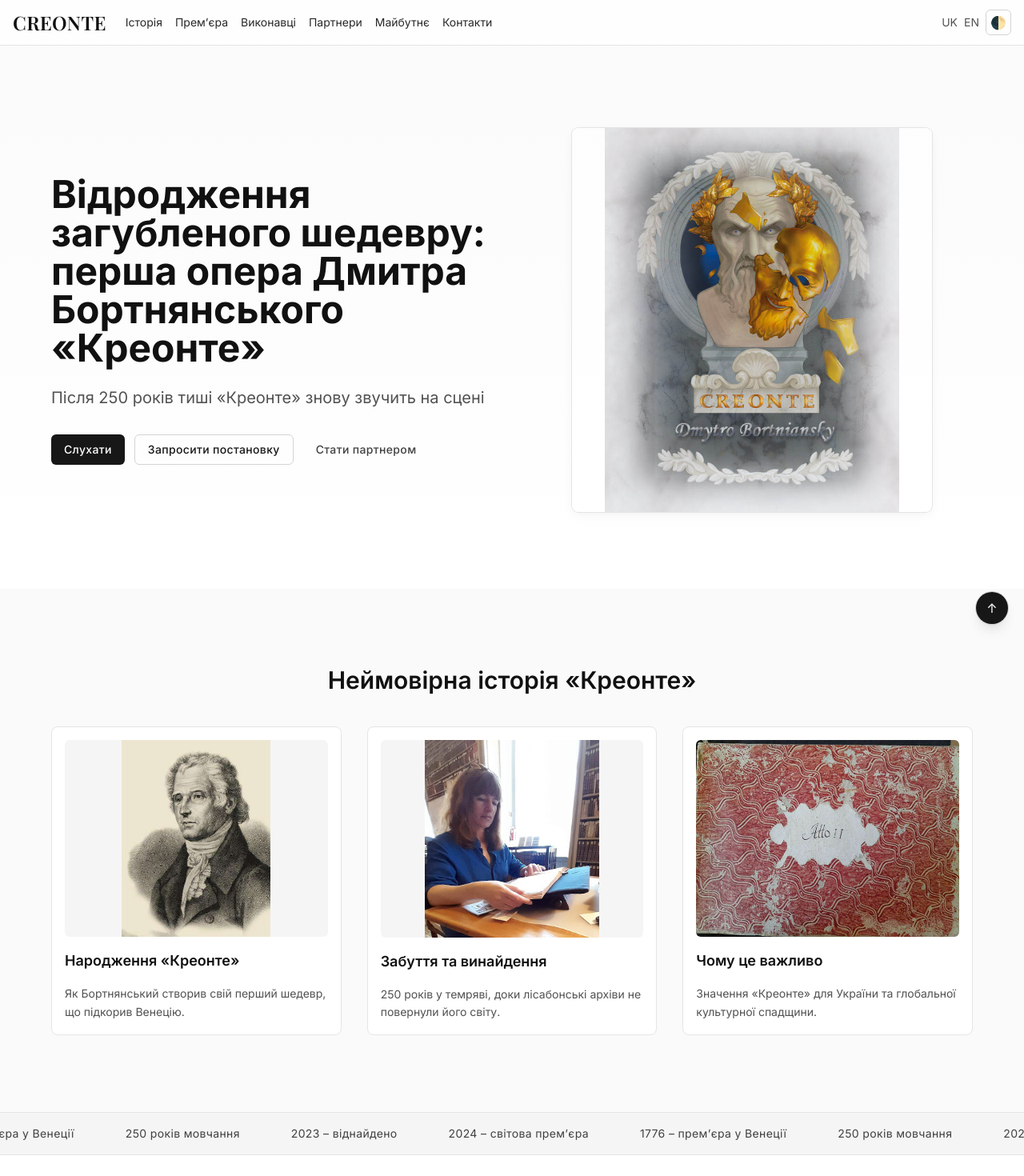
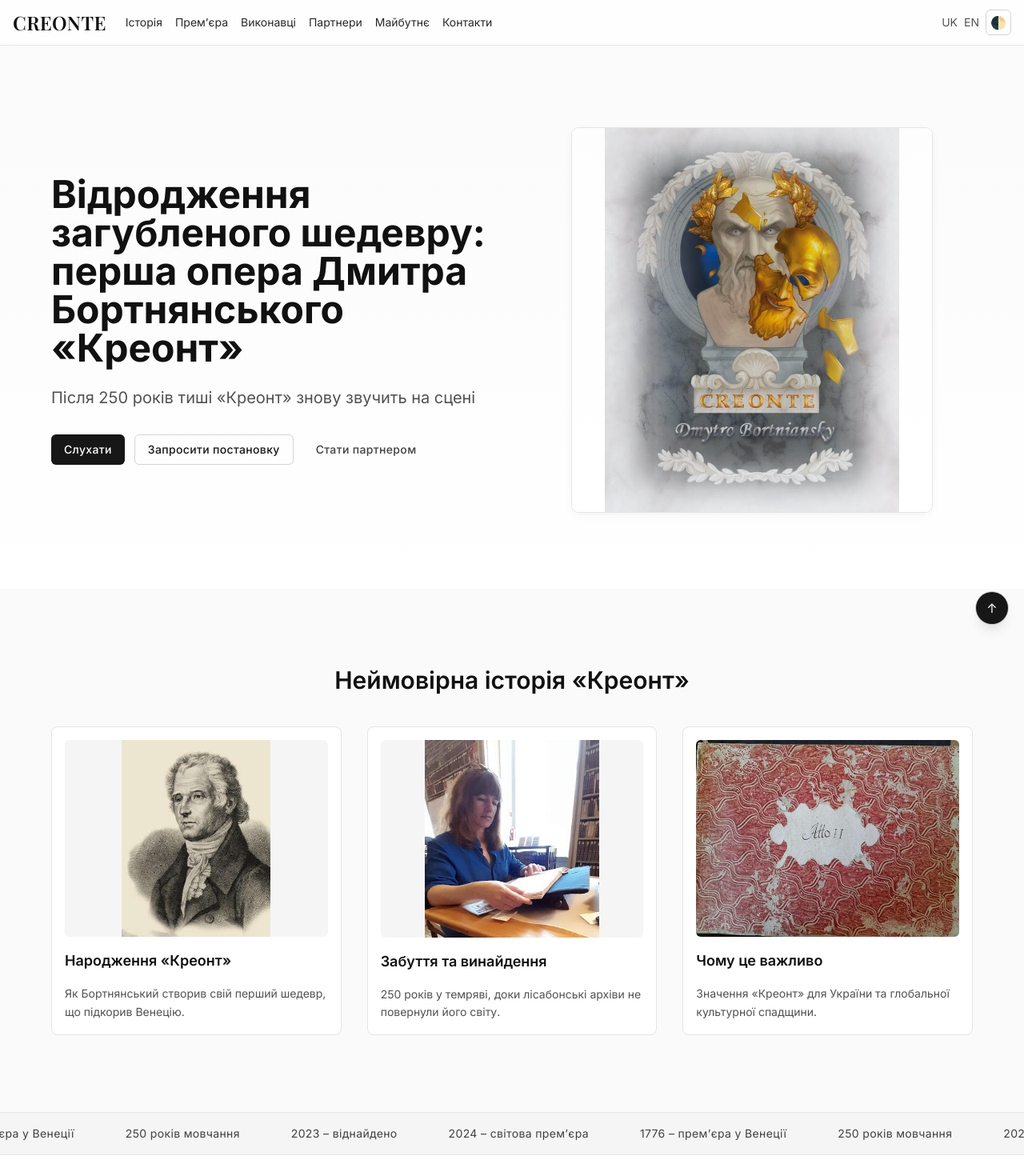
Before and after one commit to fais-world/CREONTE, a Next.js app: page /1 in a window 1280 px wide. Shown: the top 1470 px of the page at 80% size. Built offline with nearby package versions, Linux system fonts and the light colour scheme; a web font is replaced by a local one.

Commit message:
feat: add new favicon variants (K monogram + mask) and update primary icon

```diff
--- a/src/app/[locale]/page.tsx
+++ b/src/app/[locale]/page.tsx
@@ -373,7 +373,7 @@ export default async function LocalizedPage(props: any) {
           <div>
             <p className="text-lg md:text-xl font-light leading-relaxed mb-4">
               {locale === "uk"
-                ? "Відродження «Креонте» не залишилося непоміченим. Про відкриття та премʼєру писали українські й міжнародні медіа."
+                ? "Відродження «Креонт» не залишилося непоміченим. Про відкриття та премʼєру писали українські й міжнародні медіа."
                 : "The revival of “CREONTE” drew national and international media attention."}
             </p>
             <blockquote className="border-l-4 pl-4 text-neutral-700 dark:text-neutral-300 italic mb-2">
@@ -403,7 +403,9 @@ export default async function LocalizedPage(props: any) {
               <p className="text-sm md:text-base leading-relaxed text-neutral-600 dark:text-neutral-400 mb-6">
                 {dict.gratitude.text2}
               </p>
-              <Button size="sm" className="px-5">{dict.gratitude.cta}</Button>
+              <Button size="sm" className="px-5">
+                {dict.gratitude.cta}
+              </Button>
             </div>
             <div className="flex flex-wrap gap-3">
               {partners.map((pt) => (
@@ -513,7 +515,7 @@ export default async function LocalizedPage(props: any) {
       >
         <h2 className="text-2xl md:text-3xl font-semibold mb-10 text-center">
           {locale === "uk"
-            ? "Люди, які повернули «Креонте»"
+            ? "Люди, які повернули «Креонт»"
             : "People Who Revived “CREONTE”"}
         </h2>
         <div className="grid sm:grid-cols-2 md:grid-cols-3 gap-8 max-w-5xl mx-auto">
--- a/src/app/layout.tsx
+++ b/src/app/layout.tsx
@@ -11,7 +11,7 @@ const playfair = Playfair_Display({
 
 const title = "CREONTE – Відроджена перша опера Дмитра Бортнянського";
 const description =
-  "Тимчасовий статичний лендінг про віднайдену після 250 років оперу «Креонте». Демоверсія перед міграцією у CMS.";
+  "Тимчасовий статичний лендінг про віднайдену після 250 років оперу «Креонт». Демоверсія перед міграцією у CMS.";
 // Use local static asset instead of external hotlink (will later migrate to CMS Media collection)
 const heroImage = "/media/hero-logo.jpg";
 
@@ -41,7 +41,7 @@ export const metadata: Metadata = {
     images: [heroImage],
   },
   icons: {
-    icon: "/favicon.svg",
+    icon: "/favicon-alt-k.svg",
   },
   metadataBase: new URL("https://example.com"), // TODO: оновити
 };
--- a/src/data/people.ts
+++ b/src/data/people.ts
@@ -47,7 +47,7 @@ export const revivalPeople = [
   {
     img: "/media/revival-shumilina.jpg",
     nameUk: "Ольга Шуміліна",
-    textUk: "Музикознавиця, віднайшла рукопис «Креонте» у Лісабоні",
+    textUk: "Музикознавиця, віднайшла рукопис «Креонт» у Лісабоні",
     nameEn: "Olha Shumilina",
     textEn: "Musicologist who found the manuscript in Lisbon",
   },
--- a/src/i18n/dictionaries/uk.ts
+++ b/src/i18n/dictionaries/uk.ts
@@ -13,8 +13,8 @@ export const uk = {
   },
   hero: {
     title:
-      "Відродження загубленого шедевру: перша опера Дмитра Бортнянського «Креонте»",
-    subtitle: "Після 250 років тиші «Креонте» знову звучить на сцені",
+      "Відродження загубленого шедевру: перша опера Дмитра Бортнянського «Креонт»",
+    subtitle: "Після 250 років тиші «Креонт» знову звучить на сцені",
     ctas: {
       listen: "Слухати",
       invite: "Запросити постановку",
@@ -22,10 +22,10 @@ export const uk = {
     },
   },
   story: {
-    heading: "Неймовірна історія «Креонте»",
+    heading: "Неймовірна історія «Креонт»",
     cards: [
       {
-        title: "Народження «Креонте»",
+        title: "Народження «Креонт»",
         text: "Як Бортнянський створив свій перший шедевр, що підкорив Венецію.",
       },
       {
@@ -34,7 +34,7 @@ export const uk = {
       },
       {
         title: "Чому це важливо",
-        text: "Значення «Креонте» для України та глобальної культурної спадщини.",
+        text: "Значення «Креонт» для України та глобальної культурної спадщини.",
       },
     ],
   },
@@ -53,14 +53,14 @@ export const uk = {
     heading: "З Києва — у серця світу",
     cardTitle: "Герман Макаренко",
     cardSubtitle: "Автор проєкту",
-    cardText: "Повернення світу першої опери Дмитра Бортнянського «Креонте»",
+    cardText: "Повернення світу першої опери Дмитра Бортнянського «Креонт»",
     body: [
-      "У листопаді 2024 року в Києві в концертному виконанні відбулася світова прем'єра «Креонте», який мовчав 250 років. Під керівництвом Германа Макаренка — Артиста ЮНЕСКО в ім'я миру — шедевр прозвучав у виконанні Національного президентського оркестру, Національної заслуженої академічної капели України «Думка». Головні партії виконали Сергій Бортник (Креонт), заслужена артистка України Ольга Фомічова (Антігона), Данило Коток (Емон), Станіслав Пащук (Адраст), Маргарита Білокіз (Ісмена). Окрасою прем’єри стала партія чембало, яку відтворила й першою виконала кандидатка мистецтвознавства, завідувачка кафедри старовинної музики Національної музичної академії України Ольга Шадріна-Личак.",
-      "«Прем’єра «Креонте» — це не просто мистецький захід; це місток між століттями, що поєднує нас із власним минулим і дозволяє краще усвідомити самих себе. Ми повертаємо своє культурне надбання, а отже — надію та силу для нашого народу та його майбутніх поколінь», — зазначив у своєму вітальному слові Міністр закордонних справ України Андрій Сибіга.",
+      "У листопаді 2024 року в Києві в концертному виконанні відбулася світова прем'єра «Креонт», який мовчав 250 років. Під керівництвом Германа Макаренка — Артиста ЮНЕСКО в ім'я миру — шедевр прозвучав у виконанні Національного президентського оркестру, Національної заслуженої академічної капели України «Думка». Головні партії виконали Сергій Бортник (Креонт), заслужена артистка України Ольга Фомічова (Антігона), Данило Коток (Емон), Станіслав Пащук (Адраст), Маргарита Білокіз (Ісмена). Окрасою прем’єри стала партія чембало, яку відтворила й першою виконала кандидатка мистецтвознавства, завідувачка кафедри старовинної музики Національної музичної академії України Ольга Шадріна-Личак.",
+      "«Прем’єра «Креонт» — це не просто мистецький захід; це місток між століттями, що поєднує нас із власним минулим і дозволяє краще усвідомити самих себе. Ми повертаємо своє культурне надбання, а отже — надію та силу для нашого народу та його майбутніх поколінь», — зазначив у своєму вітальному слові Міністр закордонних справ України Андрій Сибіга.",
     ],
   },
   immersion: {
-    heading: "Зануртесь в світ «Креонте»",
+    heading: "Зануртесь в світ «Креонт»",
     cta: "Докладніше",
   },
   performers: { heading: "Виконавці" },
@@ -73,7 +73,7 @@ export const uk = {
     heading: "Разом ми творимо культурне відродження",
     subtitle: "Дякуємо за підтримку",
     text1:
-      "Повернення «Креонте» стало можливим завдяки підтримці партнерів і меценатів, які повірили в силу мистецтва і його значення для України та світу. Їхня участь — це внесок у збереження культурної спадщини та відкриття нових сторінок в історії європейської музики.",
+      "Повернення «Креонт» стало можливим завдяки підтримці партнерів і меценатів, які повірили в силу мистецтва і його значення для України та світу. Їхня участь — це внесок у збереження культурної спадщини та відкриття нових сторінок в історії європейської музики.",
     text2:
       "Ми щиро вдячні кожному, хто долучився до цього проєкту. Саме завдяки вам втрачені шедеври оживають знову.",
     cta: "Стати партнером",
@@ -106,7 +106,7 @@ export const uk = {
     ],
   },
   final: {
-    title: "Креонте повернувся, щоб жити вічно",
+    title: "Креонт повернувся, щоб жити вічно",
     text: "Віднайдений у далекому архіві / повернений з небуття, він сьогодні звучить у Києві та готується вирушити у світову подорож. Його музика стала символом відродження і доказом того, що культура сильніша за час, війни й забуття.",
     subtitle: "Долучайтеся: слухайте, підтримуйте, діліться.",
     listen: "Слухати",
```
Also changed, not shown: public/favicon-alt-k.svg (added), public/favicon-alt-mask.svg (added).
